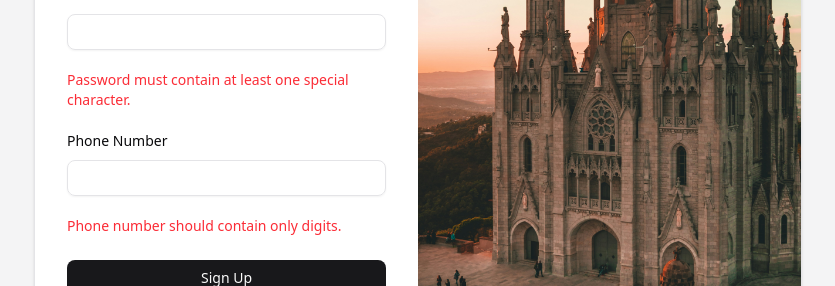
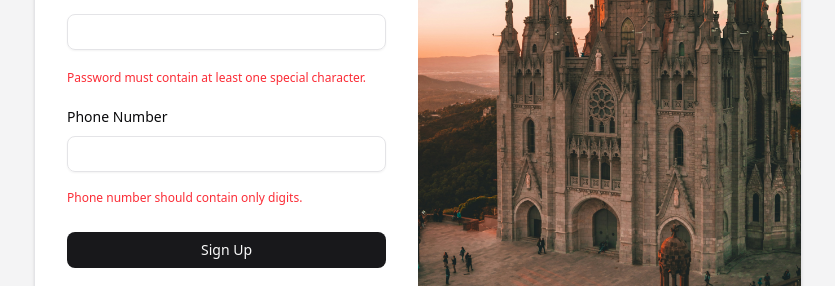
Before and after one commit to malikmati90/ridequick, a Next.js app in the folder frontend/: page /sign-up in a window 1280 px wide. Both pictures are taken after typing "Sample", "name@example.com", "Sample123", "Sample" into the empty fields and a click on the button "Sign Up". Shown: the part 361-647 px from the top of the page, without its empty margins (222-1057 px from the left). Built offline with nearby package versions, Linux system fonts and the light colour scheme; no server answers.

Commit message:
Improved errors in SignUp Form

```diff
--- a/frontend/src/components/auth/signup-form.tsx
+++ b/frontend/src/components/auth/signup-form.tsx
@@ -40,9 +40,9 @@ export default function SignUpForm() {
                 <div id="fullName-error" aria-live="polite" aria-atomic="true">
                   {state.errors?.fullName &&
                     state.errors.fullName.map((error: string) => (
-                      <p className="mt-2 text-sm text-red-500" key={error}>
+                      <span className="mt-2 text-xs text-red-500" key={error}>
                         {error}
-                      </p>
+                      </span>
                     ))}
                 </div>
               </div>
@@ -60,9 +60,9 @@ export default function SignUpForm() {
                 <div id="email-error" aria-live="polite" aria-atomic="true">
                   {state.errors?.email &&
                     state.errors.email.map((error: string) => (
-                      <p className="mt-2 text-sm text-red-500" key={error}>
+                      <span className="mt-2 text-xs text-red-500" key={error}>
                         {error}
-                      </p>
+                      </span>
                     ))}
                 </div>
               </div>
@@ -75,11 +75,16 @@ export default function SignUpForm() {
                   type="password"
                   name="password"
                   aria-describedby="password-error"
+                  onChange={() => {
+                    if (state.errors?.password) {
+                      state.errors.password = []; // Clear password errors dynamically
+                    }
+                  }}
                 />
                 <div id="password-error" aria-live="polite" aria-atomic="true">
                   {state.errors?.password &&
                     state.errors.password.map((error: string) => (
-                      <p className="mt-2 text-sm text-red-500" key={error}>
+                      <p className="mt-2 text-xs text-red-500" key={error}>
                         {error}
                       </p>
                     ))}
@@ -98,9 +103,9 @@ export default function SignUpForm() {
                 <div id="phoneNumber-error" aria-live="polite" aria-atomic="true">
                   {state.errors?.phoneNumber &&
                     state.errors.phoneNumber.map((error: string) => (
-                      <p className="mt-2 text-sm text-red-500" key={error}>
+                      <span className="mt-2 text-xs text-red-500" key={error}>
                         {error}
-                      </p>
+                      </span>
                     ))}
                 </div>
               </div>
--- a/frontend/src/lib/zodSchemas.ts
+++ b/frontend/src/lib/zodSchemas.ts
@@ -5,7 +5,7 @@ const MAX_LENGTH = 40;
 
 export const SignUpSchema = z.object({
   email: z.string().email({
-    message: "Invalid email format. Please enter a valid email address.",
+    message: "Please enter a valid email address.",
   }),
 
   fullName: z.string()
```
